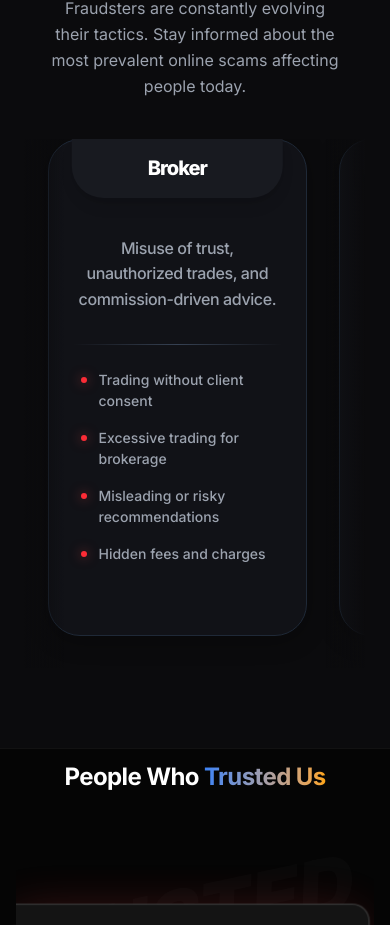
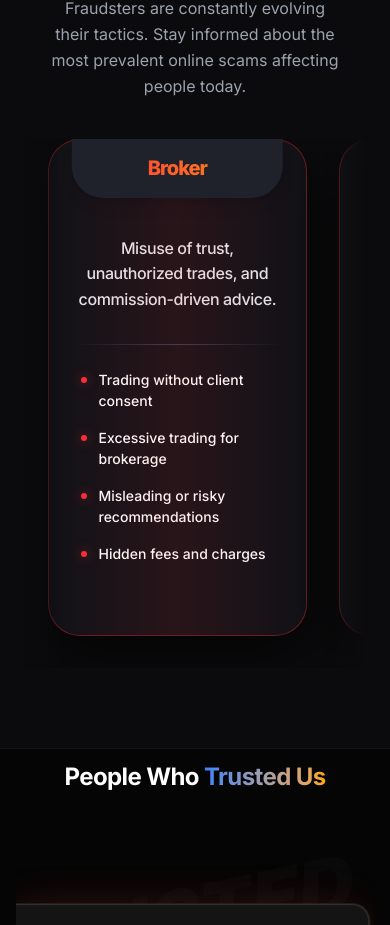
Before and after one commit to scamfreeindia-sfi/scamfreeindia, a Next.js app: page / in a window 390 px wide. Shown: the part 1858-2783 px from the top of the page. Built offline with nearby package versions, Linux system fonts and the light colour scheme; no server answers.

Commit message:
add SebiIntermediaries component to display common intermediary scam tactics

```diff
--- a/app/components/SebiIntermediaries.tsx
+++ b/app/components/SebiIntermediaries.tsx
@@ -63,13 +63,14 @@ const SebiIntermediaries = () => {
                             <div
                                 className="
                                 relative flex flex-col h-full
-                                bg-[#111217] border border-[#1F2937]
+                                bg-[#111217]
+                                border border-red-500/40 md:border-[#1F2937]
                                 rounded-[2rem] md:rounded-[2.5rem]
-                                shadow-[0_4px_24px_rgba(0,0,0,0.3)]
+                                shadow-[0_25px_60px_rgba(0,0,0,0.6)] md:shadow-[0_4px_24px_rgba(0,0,0,0.3)]
 
-                                hover:shadow-[0_25px_60px_rgba(0,0,0,0.6)]
-                                hover:-translate-y-2 hover:scale-[1.01]
-                                hover:border-red-500/40
+                                md:hover:shadow-[0_25px_60px_rgba(0,0,0,0.6)]
+                                md:hover:-translate-y-2 md:hover:scale-[1.01]
+                                md:hover:border-red-500/40
 
                                 transition-all duration-500 ease-out
                                 p-6 pt-24 md:p-10 md:pt-32 text-center
@@ -77,7 +78,7 @@ const SebiIntermediaries = () => {
                                 before:absolute before:inset-0
                                 before:rounded-[2rem] md:before:rounded-[2.5rem]
                                 before:bg-gradient-to-r before:from-red-500/0 before:via-red-500/10 before:to-orange-400/0
-                                before:opacity-0 group-hover:before:opacity-100
+                                before:opacity-100 md:before:opacity-0 md:group-hover:before:opacity-100
                                 before:transition-all before:duration-500
                             "
                             >
@@ -90,12 +91,13 @@ const SebiIntermediaries = () => {
                                         <div className="absolute -top-0 -right-[18px] w-[22px] h-[14px] rounded-tl-[16px]" />
                                         <div className="absolute top-0 left-0 right-0 h-[6px]" />
 
-                                        <div className="relative rounded-b-[2rem] md:rounded-b-[2.8rem] bg-[#181A20] pt-5 pb-4 md:pt-7 md:pb-6 px-4 shadow-lg group-hover:bg-[#1F222A] transition-all duration-500">
+                                        <div className="relative rounded-b-[2rem] md:rounded-b-[2.8rem] bg-[#1F222A] md:bg-[#181A20] pt-5 pb-4 md:pt-7 md:pb-6 px-4 shadow-lg md:group-hover:bg-[#1F222A] transition-all duration-500">
                                             <h3 className="
                                                 text-[20px] md:text-[26px] font-extrabold tracking-tighter leading-none mb-1
-                                                text-white
-                                                group-hover:bg-gradient-to-r group-hover:from-red-500 group-hover:to-orange-400
-                                                group-hover:bg-clip-text group-hover:text-transparent
+                                                bg-gradient-to-r from-red-500 to-orange-400 bg-clip-text text-transparent
+                                                md:text-white
+                                                md:group-hover:bg-gradient-to-r md:group-hover:from-red-500 md:group-hover:to-orange-400
+                                                md:group-hover:bg-clip-text md:group-hover:text-transparent
                                                 transition-all duration-500
                                             ">
                                                 {item.title}
@@ -106,7 +108,7 @@ const SebiIntermediaries = () => {
 
                                 {/* Tagline */}
                                 <div className="mb-8 md:mb-10 min-h-[70px] md:min-h-[80px] flex items-center justify-center">
-                                    <p className="text-[#9CA3AF] group-hover:text-[#E5E7EB] font-medium leading-[1.6] md:leading-[1.65] text-base md:text-[18px] max-w-[240px] mx-auto tracking-tight transition-colors duration-300">
+                                    <p className="text-[#E5E7EB] md:text-[#9CA3AF] md:group-hover:text-[#E5E7EB] font-medium leading-[1.6] md:leading-[1.65] text-base md:text-[18px] max-w-[240px] mx-auto tracking-tight transition-colors duration-300">
                                         {item.tagline}
                                     </p>
                                 </div>
@@ -129,9 +131,9 @@ const SebiIntermediaries = () => {
                                             </div>
 
                                             <span className="
-                                                text-[14px] md:text-[15.5px] text-[#9CA3AF] font-medium leading-[1.5]
+                                                text-[14px] md:text-[15.5px] text-white md:text-[#9CA3AF] font-medium leading-[1.5]
                                                 transition-colors duration-300
-                                                group-hover/item:text-white
+                                                md:group-hover:text-white
                                             ">
                                                 {feature}
                                             </span>
```
